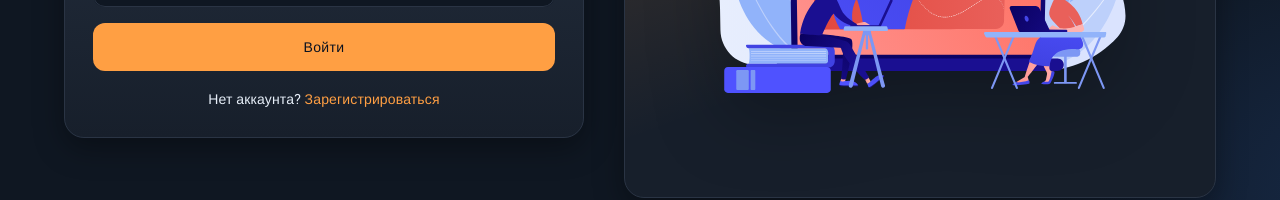
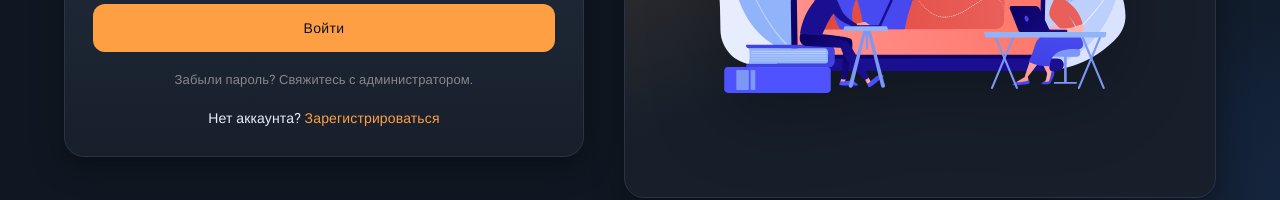
Before and after one commit to g1g942j/ChartHedgehog, a Next.js app in the folder chart_hedgehog/: page / in a window 1280 px wide. Shown: the part 444-644 px from the top of the page. Built offline with nearby package versions, Linux system fonts and the light colour scheme; no server answers; a web font is replaced by a local one; what @mui/material-nextjs would draw is missing.

Commit message:
feat(auth): add forgot password hint on login form

```diff
--- a/chart_hedgehog/src/features/auth/login/ui/LoginForm.tsx
+++ b/chart_hedgehog/src/features/auth/login/ui/LoginForm.tsx
@@ -56,6 +56,9 @@ export function LoginForm() {
                 >
                     {t.auth.loginButton}
                 </Button>
+                <p style={{ margin: '4px 0 0', fontSize: 13, textAlign: 'center', color: 'var(--text-secondary, #888)' }}>
+                    Забыли пароль? Свяжитесь с администратором.
+                </p>
             </Form>
         </AuthPageLayout>
     );
```
